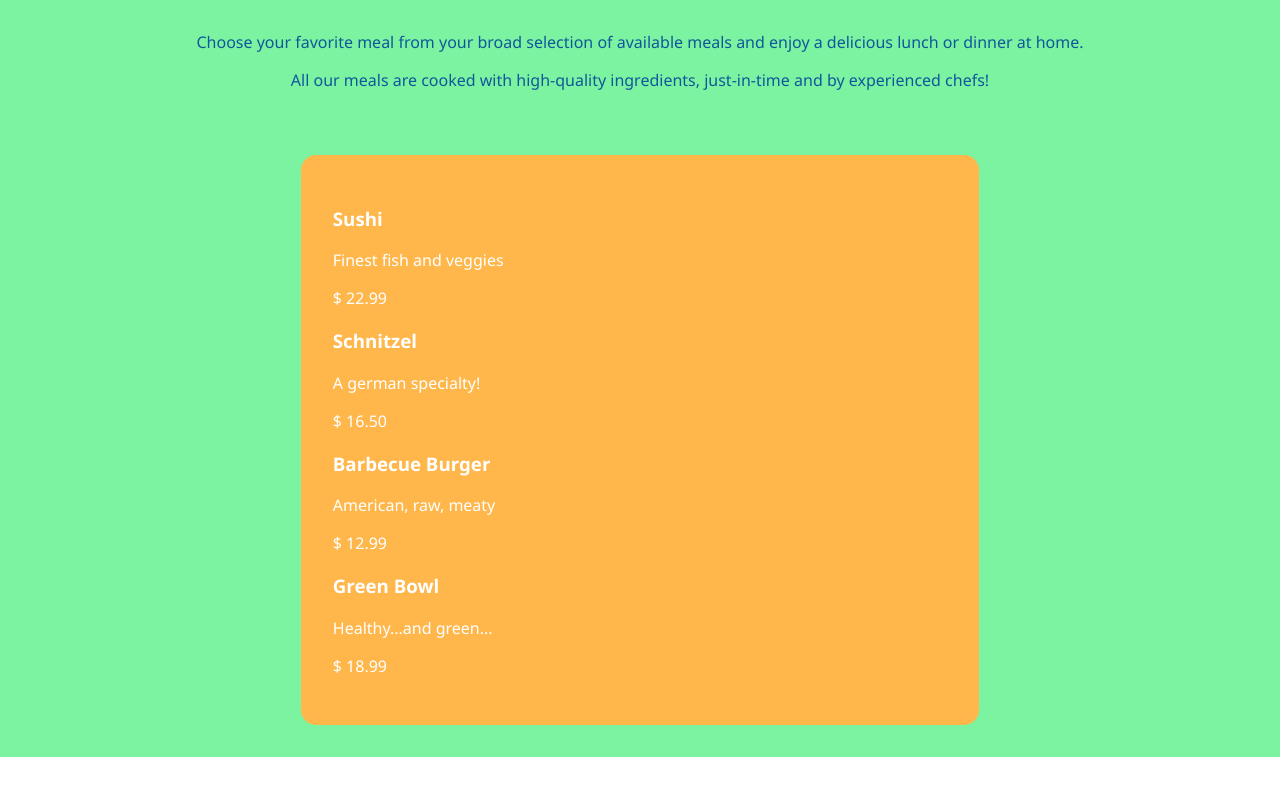
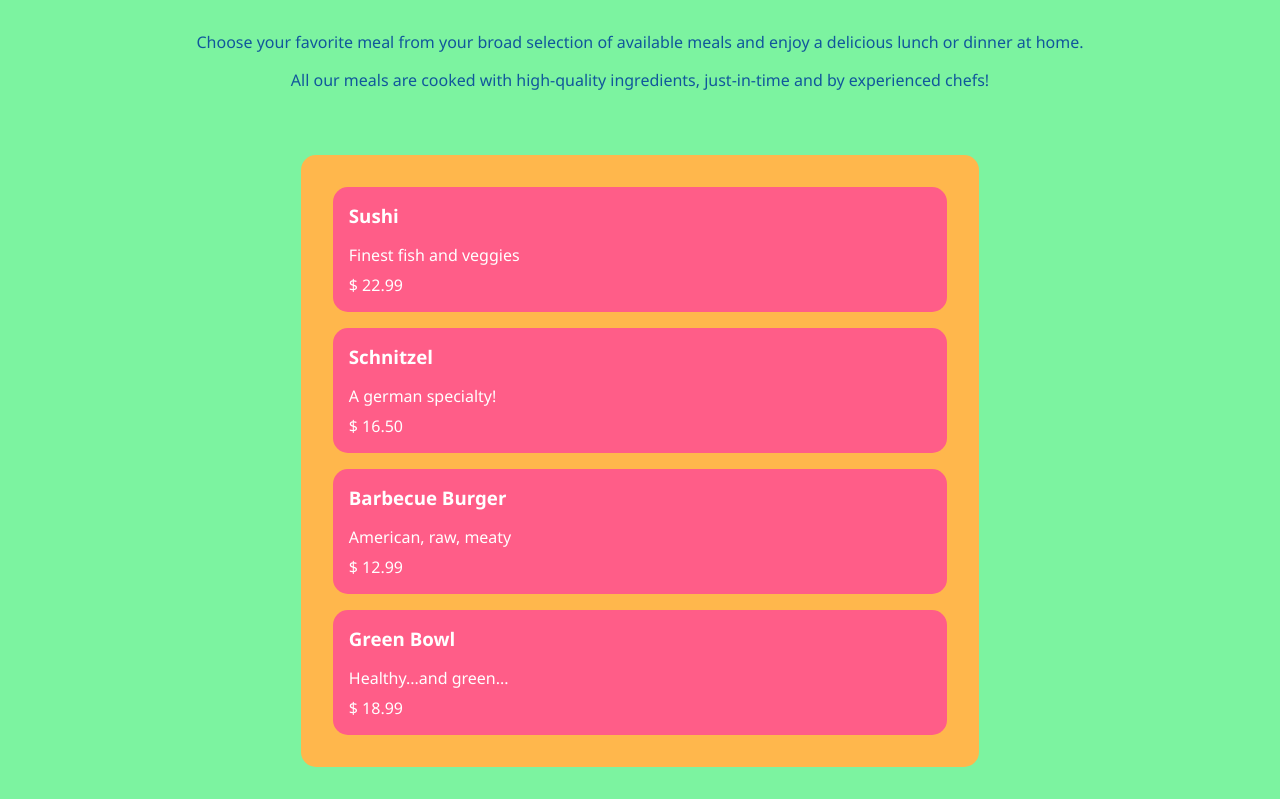
Before and after one commit to ivana-petrovic-ey/react-food-order-app, a React (Create React App) app: page / in a window 1280 px wide. Shown: the part 704-1503 px from the top of the page. Before the commit the page ends 1461 px from the top, so only its background shows below. Built offline with nearby package versions, Linux system fonts and the light colour scheme.

Commit message:
updated UI

```diff
--- /dev/null
+++ b/src/components/Meals/MealItem.css
@@ -0,0 +1,14 @@
+.listItemMeal div {
+  background-color: #ff5d88;
+  padding: 1rem;
+  border-radius: 15px;
+}
+.listItemMeal div h3 {
+  margin: 0 0 1rem;
+}
+.listItemMeal div p {
+  margin: 0;
+}
+.listItemMeal div p:first-of-type {
+  margin-bottom: 0.5rem;
+}
--- a/src/components/Meals/MealItem.js
+++ b/src/components/Meals/MealItem.js
@@ -1,16 +1,16 @@
-// import "./MealItem.css";
+import "./MealItem.css";
 
 const MealItem = (props) => {
   const price = `$ ${props.price.toFixed(2)}`;
 
   return (
-    <li className="listitemMeal">
+    <li className="listItemMeal">
       <div>
         <h3>{props.name}</h3>
         <p className="listitemDescription">{props.description}</p>
         <p className="listitemPrice">{price}</p>
       </div>
-      <div></div>
+      {/* <div></div> */}
     </li>
   );
 };
--- a/src/components/Meals/MealItem.scss
+++ b/src/components/Meals/MealItem.scss
@@ -0,0 +1,28 @@
+// color variables
+$charcoal: #565f70;
+$amber: #ffb74c;
+$mint: #7cf3a0;
+$fuchsia: #ff5d88;
+$green: #01a601;
+$blue: #11579b;
+
+.listItemMeal {
+    div {
+        background-color: $fuchsia;
+        padding: 1rem;
+        border-radius: 15px;
+
+        h3{
+            margin: 0 0 1rem;
+        }
+
+        p {
+            margin: 0;
+        }
+
+        p:first-of-type{
+            margin-bottom: 0.5rem;
+        }
+
+  }
+}
--- a/src/components/Meals/Meals.css
+++ b/src/components/Meals/Meals.css
@@ -12,6 +12,9 @@
   list-style-type: none;
   margin: 0;
   padding: 0;
+  display: flex;
+  gap: 1rem;
+  flex-direction: column;
 }
 
 @keyframes meals-appear {
--- a/src/components/Meals/Meals.js
+++ b/src/components/Meals/Meals.js
@@ -33,7 +33,7 @@ const Meals = (props) => {
 
   return (
     <div className="mealsListContainer">
-        <ul>{mealsList}</ul>
+        <ul className="mealsList">{mealsList}</ul>
     </div>
   );
 };
--- a/src/components/Meals/Meals.scss
+++ b/src/components/Meals/Meals.scss
@@ -20,6 +20,9 @@ $blue: #11579b;
         list-style-type: none;
         margin: 0;
         padding: 0;
+        display: flex;
+        gap: 1rem;
+        flex-direction: column;
     }
 
 
```
